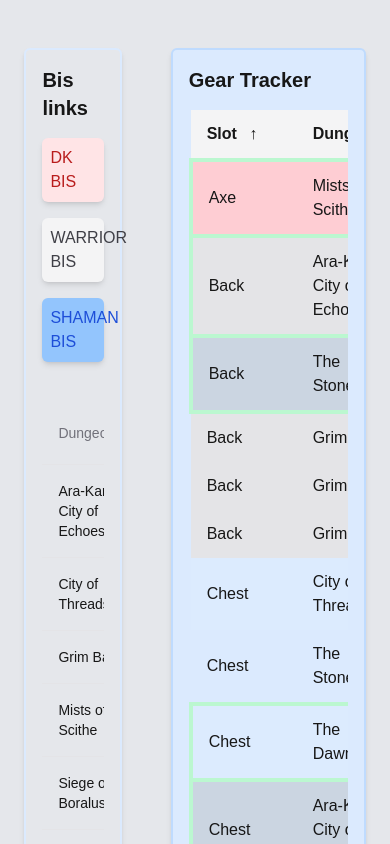
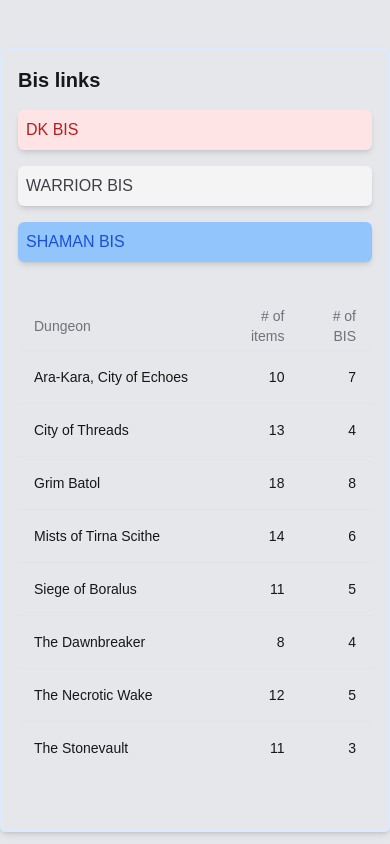
Before and after one commit to MikeH1990/GearTracker, a Next.js app: page / in a window 390 px wide. Shown: the top 844 px of the page. Built offline with nearby package versions, Linux system fonts and the light colour scheme.

Commit message:
fixed for mobile

```diff
--- a/app/page.tsx
+++ b/app/page.tsx
@@ -3,8 +3,8 @@ import { DungeonTable } from "@/components/dungeon-table";
 
 export default function Home() {
   return (
-    <div className="flex bg-gray-200">
-      <div className="w-1/4 m-auto border-solid border-blue-100 rounded-md shadow-md border-2 mt-12 p-4">
+    <div className="flex flex-col md:flex-row bg-gray-200">
+      <div className="w-full md:w-1/4 m-auto border-solid border-blue-100 rounded-md shadow-md border-2 mt-12 p-4">
         <h2 className="text-xl font-bold mb-4">Bis links</h2>
         <div className="space-y-4">
           <div className="p-2 bg-rose-100 rounded-md shadow-md">
@@ -34,7 +34,7 @@ export default function Home() {
         </div>
         <DungeonTable />
       </div>
-      <div className="w-2/4 m-auto border-solid border-blue-200 border-2 mt-12 p-4 rounded-md shadow-md bg-blue-100">
+      <div className="w-full md:w-2/4 m-auto border-solid border-blue-200 border-2 mt-12 p-4 rounded-md shadow-md bg-blue-100">
         <h2 className="text-xl font-bold mb-4">Gear Tracker</h2>
         <GearTable />
       </div>
```
